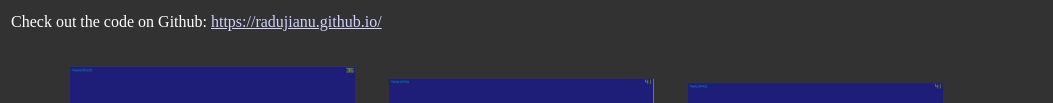
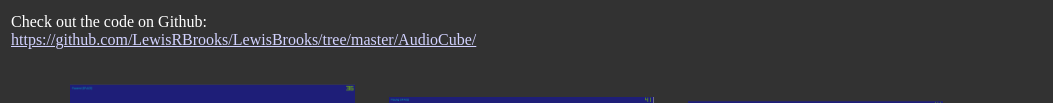
Before and after one commit to LewisRBrooks/LewisRBrooks.github.io, a plain HTML site: page Index.html in a window 1280 px wide. Shown: the part 685-788 px from the top of the page, without its empty margins (0-1053 px from the left). Drawn offline with Linux system fonts and the light colour scheme.

Commit message:
Update Index.html

```diff
--- a/Index.html
+++ b/Index.html
@@ -64,7 +64,7 @@
     </p>
 
     <p>
-      Check out the code on Github: <a href="https://radujianu.github.io/">https://radujianu.github.io/</a>
+      Check out the code on Github: <a href="https://github.com/LewisRBrooks/LewisBrooks/tree/master/AudioCube/">https://github.com/LewisRBrooks/LewisBrooks/tree/master/AudioCube/</a>
     </p>
   <td>
 	<video width="429" height="200" controls>
```
